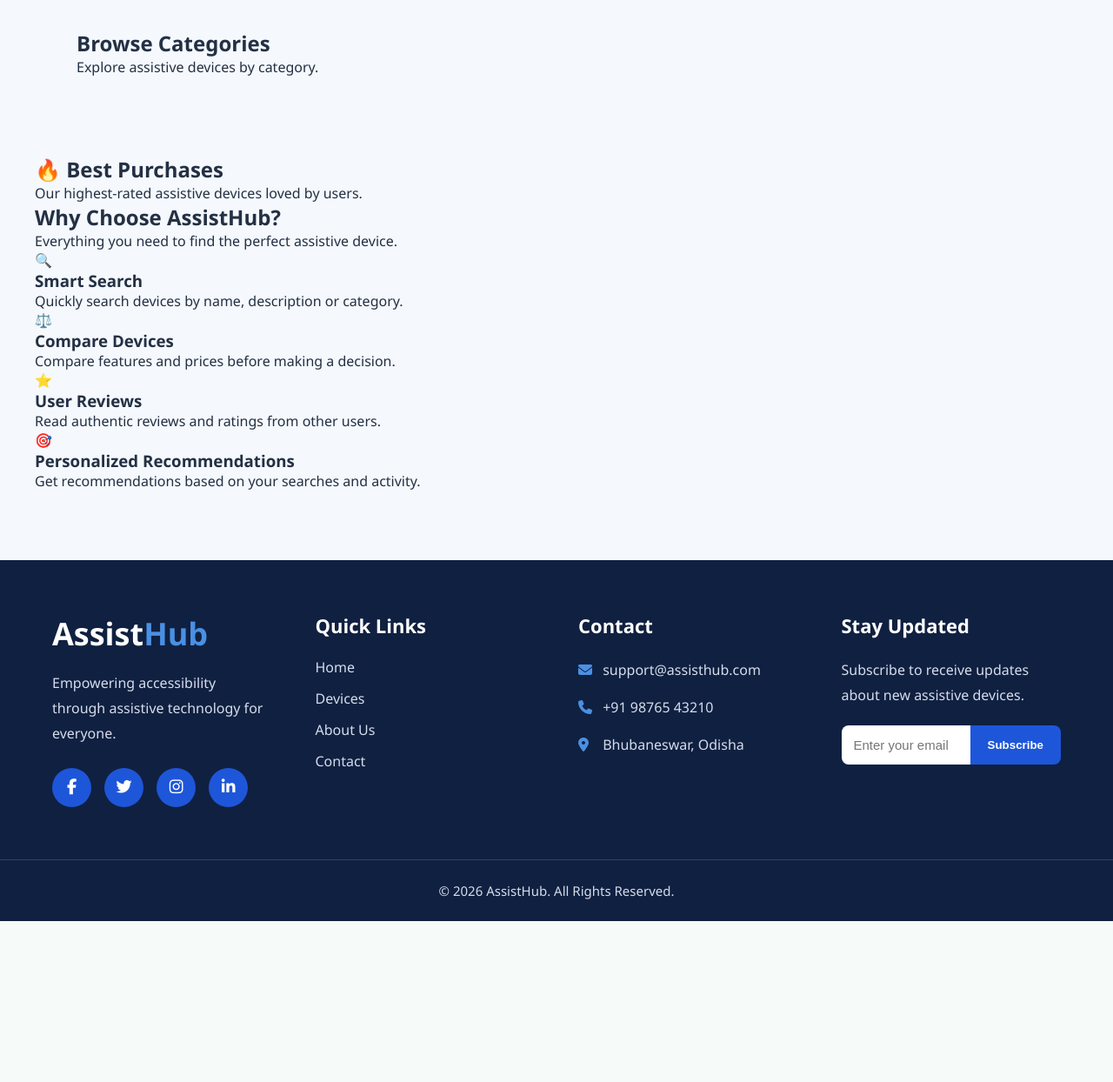
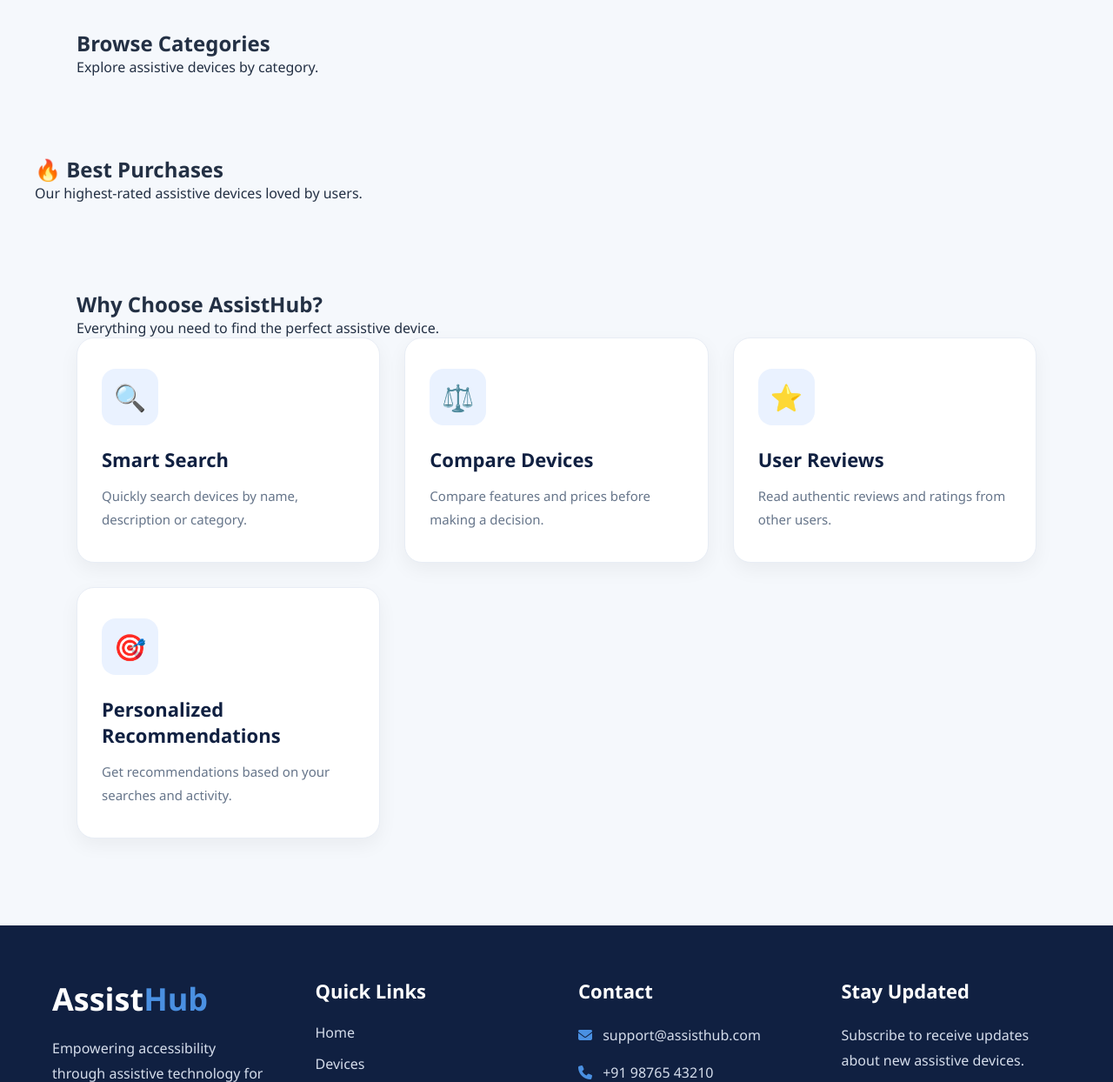
Before and after one commit to adyashamohanty2014-svg/AssistHub, a Django app: page / in a window 1280 px wide. Shown: the part 1024-2268 px from the top of the page at 87% size. Before the commit the page ends 2083 px from the top, so only its background shows below. Run offline with Django 5.2, Linux system fonts and the light colour scheme; data that the repository does not hold is empty.

Commit message:
Improved home page UI

```diff
--- a/static/css/home.css
+++ b/static/css/home.css
@@ -757,3 +757,150 @@
     height: 100%;
     object-fit: contain;    /* Preserve aspect ratio */
 }
+
+/* ===================================================
+                WHY CHOOSE ASSISTHUB
+=================================================== */
+
+.features-section{
+
+    width:min(1200px,92%);
+    margin:100px auto;
+
+}
+
+.features-grid{
+
+    display:grid;
+
+    grid-template-columns:repeat(auto-fit,minmax(260px,1fr));
+
+    gap:28px;
+
+}
+
+/* ===================================================
+                FEATURE CARD
+=================================================== */
+
+.feature-card{
+
+    background:#fff;
+
+    border:1px solid #E8EDF5;
+
+    border-radius:20px;
+
+    padding:35px 28px;
+
+    text-align:left;
+
+    transition:.35s;
+
+    box-shadow:0 8px 22px rgba(0,0,0,.05);
+
+}
+
+.feature-card:hover{
+
+    transform:translateY(-8px);
+
+    border-color:#2D6CDF;
+
+    box-shadow:0 18px 35px rgba(0,0,0,.10);
+
+}
+
+/* ===================================================
+                ICON
+=================================================== */
+
+.feature-icon{
+
+    width:65px;
+
+    height:65px;
+
+    display:flex;
+
+    justify-content:center;
+
+    align-items:center;
+
+    background:#EAF2FF;
+
+    border-radius:16px;
+
+    font-size:30px;
+
+    margin-bottom:24px;
+
+    transition:.3s;
+
+}
+
+.feature-card:hover .feature-icon{
+
+    background:#2D6CDF;
+
+    color:white;
+
+    transform:rotate(-8deg);
+
+}
+
+/* ===================================================
+                TITLE
+=================================================== */
+
+.feature-card h3{
+
+    font-size:22px;
+
+    color:#102041;
+
+    margin-bottom:14px;
+
+    font-weight:700;
+
+}
+
+/* ===================================================
+                DESCRIPTION
+=================================================== */
+
+.feature-card p{
+
+    color:#66758A;
+
+    line-height:1.8;
+
+    font-size:15px;
+
+}
+
+/* ===================================================
+                RESPONSIVE
+=================================================== */
+
+@media(max-width:768px){
+
+.features-grid{
+
+grid-template-columns:1fr;
+
+}
+
+.feature-card{
+
+text-align:center;
+
+}
+
+.feature-icon{
+
+margin:0 auto 20px;
+
+}
+
+}
```
